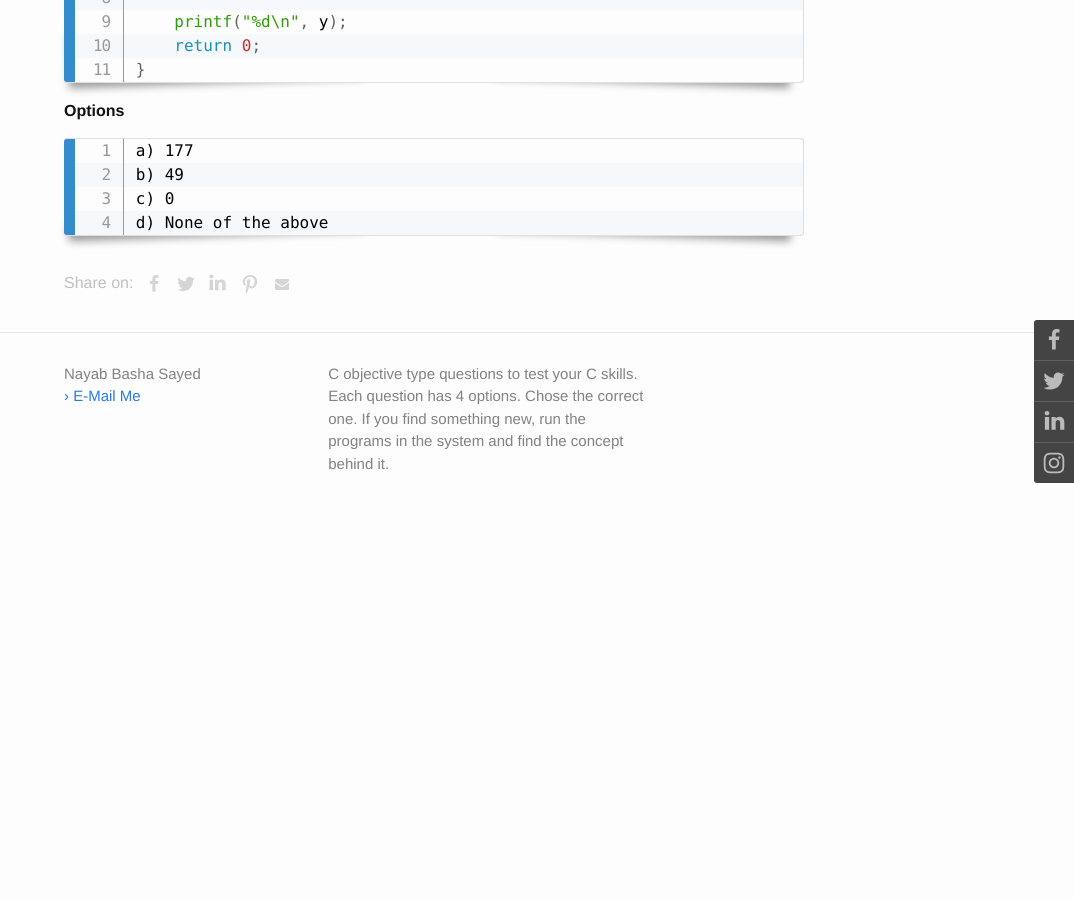
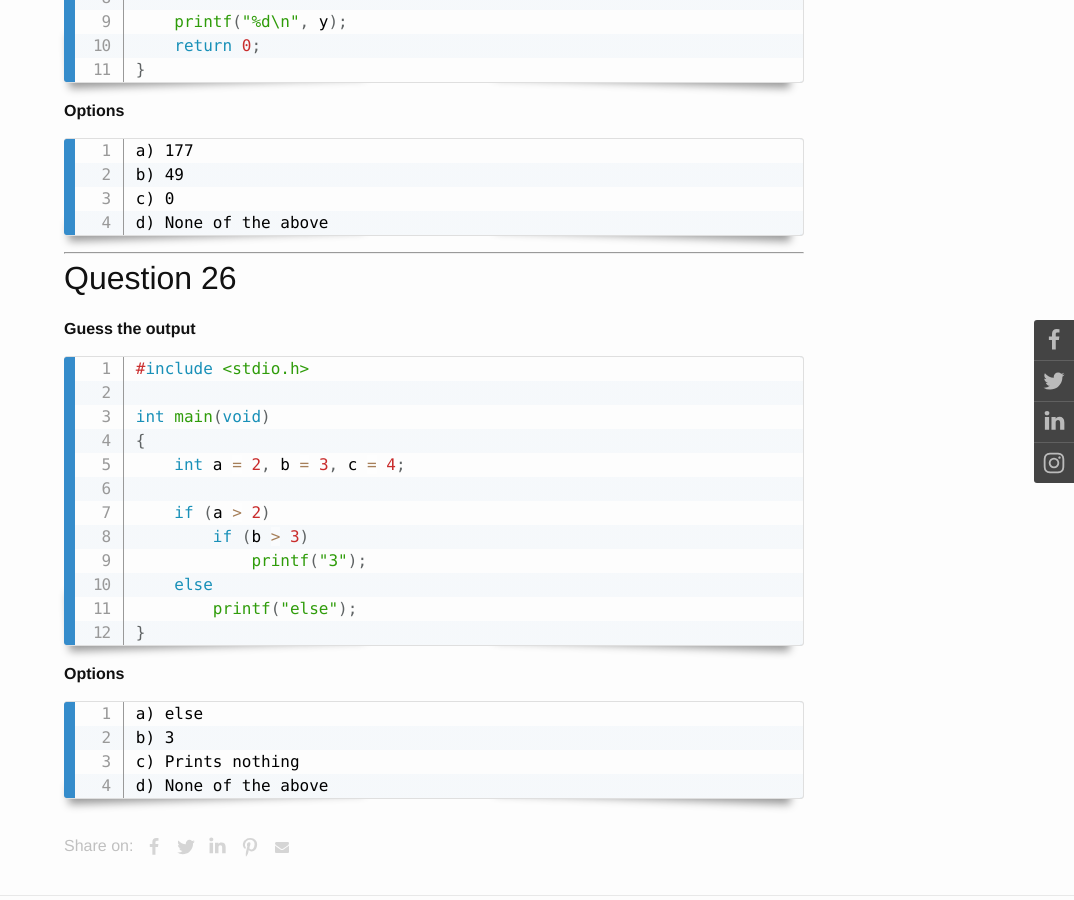
Before and after one commit to itsnayabsd/website, a Jekyll site: the page built from _posts/programming/2020-02-12-test-c-skills.md, in a window 1280 px wide and 900 px high, scrolled down 15084 px. Shown: the whole window, without its empty margins (206-1280 px from the left). Built offline with Jekyll 4.4.1, drawn with Linux system fonts in a browser that asks for light colours; comment, search, counter and statistics services are not loaded; before the commit the page ends 15619 px from its top, so only the background shows below that.

Commit message:
Test C skills updated

````diff
--- a/_posts/programming/2020-02-12-test-c-skills.md
+++ b/_posts/programming/2020-02-12-test-c-skills.md
@@ -649,3 +649,27 @@ b) 49
 c) 0
 d) None of the above
 ```
+___
+## Question 26
+**Guess the output**
+```C
+#include <stdio.h>
+
+int main(void)
+{
+    int a = 2, b = 3, c = 4;
+
+    if (a > 2)
+        if (b > 3)
+            printf("3");
+    else
+        printf("else");
+}
+```
+**Options**
+```
+a) else
+b) 3
+c) Prints nothing
+d) None of the above
+```
````
